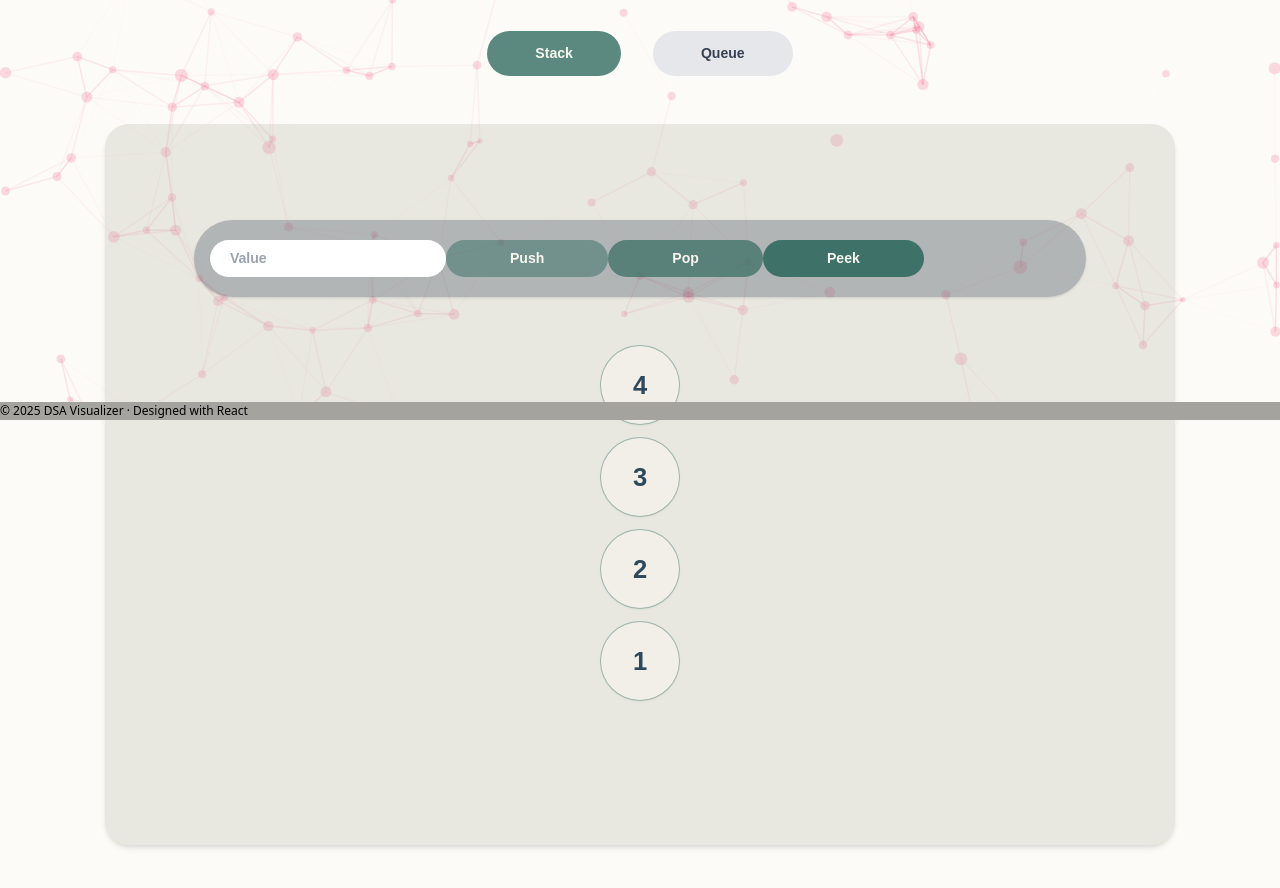
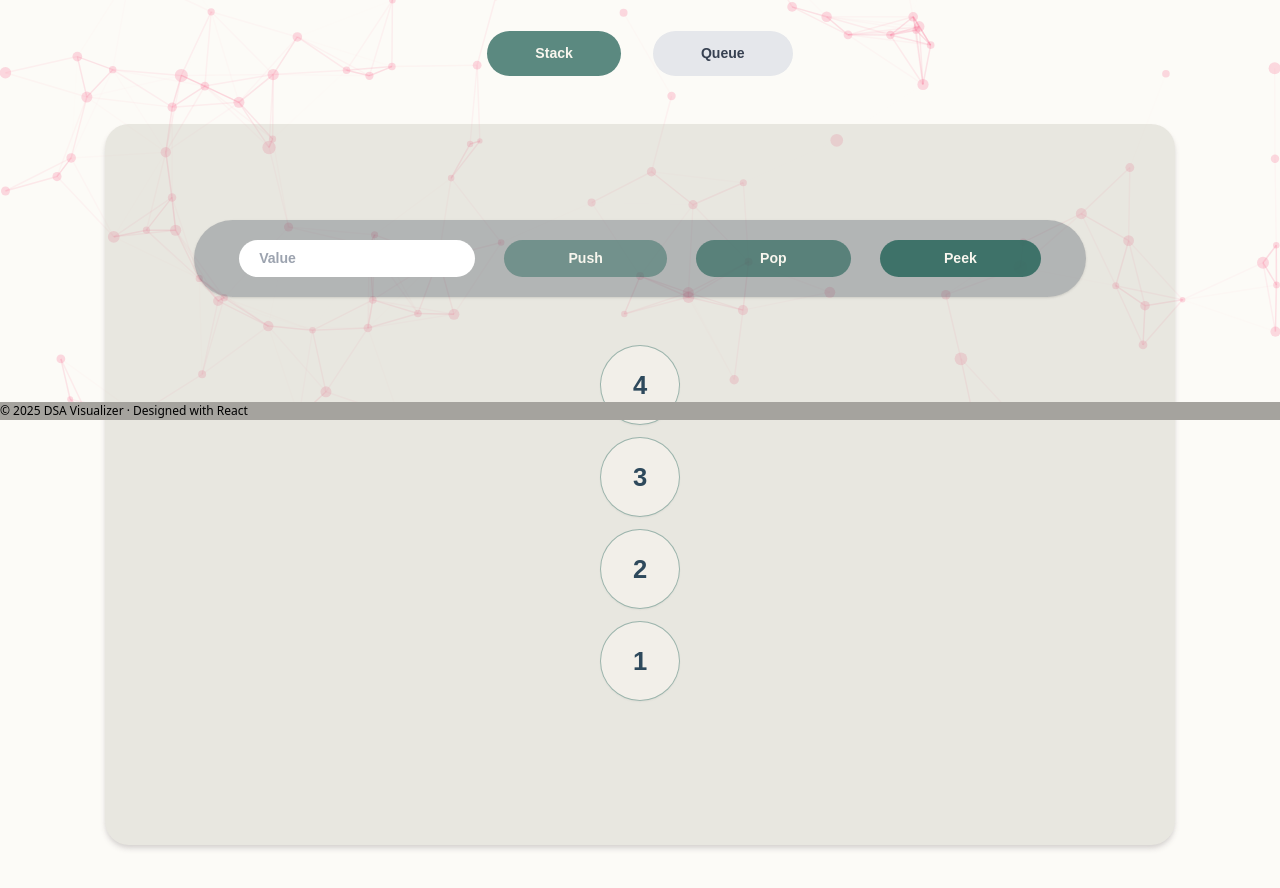
Before and after one commit to saltyJellyFish/visualizer, a React (Vite) app: page /stacksQueues in a window 1280 px wide. Shown: the part 380-1268 px from the top of the page. Built offline with nearby package versions, Linux system fonts and the light colour scheme; a web font is replaced by a local one.

Commit message:
Condensed stack and queue visualizers to one file.

```diff
--- a/src/components/SQVisualizer.jsx
+++ b/src/components/SQVisualizer.jsx
@@ -52,8 +52,8 @@ export function StackVisualizer({ initial = [] }) {
   return (
     <div className="flex flex-col items-center space-y-6 mb-20">
       {/* Toolbar */}
-      <div className="bg-backgroundLighterZ bg-opacity-30 py-24 rounded-3xl w-11/12 shadow-md my-12">
-        <div className="flex flex-wrap bg-gray-700 bg-opacity-30 p-4 rounded-full shadow w-10/12 mx-auto">
+      <div className="bg-backgroundLighterZ bg-opacity-30 py-24 rounded-3xl place-content-evenly w-11/12 shadow-md shadow-stone-300 my-12 justify-items-center">
+        <div className="flex flex-wrap bg-gray-700 bg-opacity-30 p-4 rounded-full shadow place-content-evenly w-10/12">
           {/* Input */}
           <div className="relative inline-block group">
             <input
@@ -137,7 +137,8 @@ export function StackVisualizer({ initial = [] }) {
             {stack.map((v,i) => (
               <motion.div
                 key={i}
-                layout initial={{opacity:0,x:50}} animate={{opacity:1,x:0}}
+                layout initial={{opacity:0,x:50}}
+                animate={{opacity:1,x:0}}
                 exit={{opacity:0,x:-50}}
                 whileHover={{y:-5,boxShadow:'0 4px 10px rgba(0,0,0,0.15)'}}
                 onHoverStart={()=>setHovered(i)}
```
